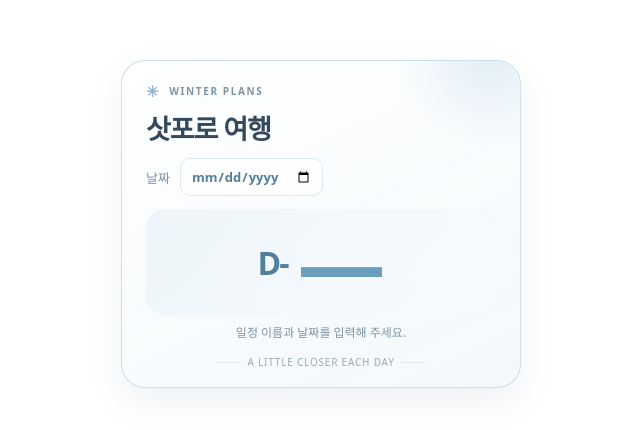
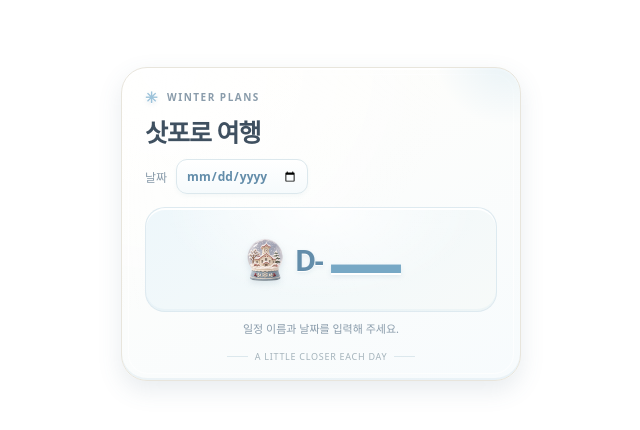
Before and after one commit to geonhwi-sim/sapporo-dday-widget, a plain HTML site: page index.html in a window 1280 px wide. Shown: the part 176-606 px from the top of the page, without its empty margins (319-959 px from the left). Drawn offline with Linux system fonts and the light colour scheme.

Commit message:
Match widget to the winter fairytale collection

```diff
--- a/index.html
+++ b/index.html
@@ -3,32 +3,35 @@
 <head>
 <meta charset="utf-8">
 <meta name="viewport" content="width=device-width,initial-scale=1">
-<meta name="theme-color" content="#f8fbfd">
+<meta name="theme-color" content="#fffdf8">
 <title>눈 오는 날의 D-day</title>
 <style>
-  :root { color-scheme: light; --ink:#34495b; --muted:#7e93a3; --blue:#8eb8d2; --blue-deep:#547f9c; --ice:#edf5f9; --line:#dce8ef; --berry:#bc777c; }
+  :root { color-scheme: light; --ink:#3f5060; --muted:#8a9cab; --blue:#9dc3da; --blue-deep:#638daa; --ice:#edf6fa; --cream:#fffdf8; --berry:#bd777d; --line:#dce8ec; }
   * { box-sizing:border-box; }
-  body { margin:0; min-height:100vh; display:grid; place-items:center; padding:16px; background:transparent; color:var(--ink); font-family:ui-rounded,"Noto Sans KR","Apple SD Gothic Neo",system-ui,sans-serif; }
-  .card { width:min(100%,400px); overflow:hidden; position:relative; padding:22px 24px 18px; border:1px solid rgba(199,218,230,.85); border-radius:24px; background:linear-gradient(155deg,rgba(255,255,255,.98),rgba(242,248,251,.97)); box-shadow:0 14px 34px rgba(84,127,156,.10), inset 0 1px 0 white; }
-  .card::before { content:""; position:absolute; width:190px;height:190px;right:-64px;top:-105px;border-radius:50%;background:radial-gradient(circle,rgba(192,220,236,.45),rgba(192,220,236,0) 70%);pointer-events:none; }
-  .topline { position:relative; display:flex; align-items:center; gap:9px; color:var(--muted); font-size:11px; font-weight:700; letter-spacing:.16em; text-transform:uppercase; }
-  .flake { color:var(--blue); font-size:15px; line-height:1; }
-  .series { width:min(100%,220px); padding:2px 0; border:0; border-bottom:1px solid transparent; outline:0; background:transparent; color:var(--muted); font-size:10px; line-height:1.2; font-weight:700; font-family:inherit; letter-spacing:.16em; }
-  .series:focus { border-bottom-color:var(--line); }
+  body { margin:0; min-height:100vh; display:grid; place-items:center; padding:10px; background:transparent; color:var(--ink); font-family:ui-rounded,"Noto Sans KR","Apple SD Gothic Neo",system-ui,sans-serif; }
+  .card { width:min(100%,400px); overflow:hidden; position:relative; isolation:isolate; padding:21px 23px 17px; border:1px solid #e8e5dc; border-radius:26px; background:radial-gradient(ellipse at 12% 0%,rgba(255,255,255,.98),transparent 55%),linear-gradient(155deg,#fffefb 5%,#f7fbfd 100%); box-shadow:0 9px 24px rgba(78,111,132,.13),inset 0 2px 0 rgba(255,255,255,.96),inset 0 -2px 0 rgba(194,217,229,.26); }
+  .card::before { content:""; position:absolute; z-index:-1; inset:6px; border:1px solid rgba(255,255,255,.72); border-radius:20px; pointer-events:none; }
+  .card::after { content:""; position:absolute; z-index:-1; width:150px;height:150px;right:-62px;top:-92px;border-radius:50%;background:radial-gradient(circle,rgba(190,220,235,.35),rgba(190,220,235,0) 70%);pointer-events:none; }
+  .topline { position:relative; display:flex; align-items:center; gap:8px; color:var(--muted); font-size:10px; font-weight:700; letter-spacing:.15em; text-transform:uppercase; }
+  .flake { color:var(--blue); font-size:15px; line-height:1; text-shadow:0 1px 0 white,0 2px 4px rgba(99,141,170,.18); }
+  .series { width:min(100%,220px); padding:2px 0; border:0; border-bottom:1px solid transparent; outline:0; background:transparent; color:var(--muted); font-size:10px; line-height:1.2; font-weight:700; font-family:inherit; letter-spacing:.15em; }
+  .series:focus { border-bottom-color:#cadce5; }
   .series::placeholder { color:#a9bac6; }
-  .event { display:block; width:100%; margin:11px 0 0; padding:0; border:0; outline:0; background:transparent; color:var(--ink); font-size:clamp(21px,5vw,27px); line-height:1.3; font-weight:700; font-family:inherit; letter-spacing:-.04em; }
-  .event::placeholder { color:#a9bac6; }
-  .date-row { margin-top:12px; display:flex; align-items:center; gap:10px; color:var(--muted); font-size:13px; }
-  input[type=date] { min-width:0; padding:8px 10px; border:1px solid var(--line); border-radius:10px; background:rgba(255,255,255,.78); color:var(--blue-deep); font-size:13px; font-weight:600; font-family:inherit; }
-  .count-area { min-height:106px; margin-top:13px; display:flex; align-items:center; justify-content:center; gap:10px; border-radius:18px; background:linear-gradient(135deg,rgba(234,244,249,.8),rgba(248,251,253,.5)); }
-  .prefix { color:var(--blue-deep); font-size:clamp(24px,6vw,32px); font-weight:700; letter-spacing:-.06em; }
-  .number { color:#6b9dbc; font-size:clamp(64px,17vw,88px); font-weight:750; letter-spacing:-.09em; line-height:1; font-variant-numeric:tabular-nums; }
+  .event { display:block; width:100%; margin:10px 0 0; padding:0; border:0; outline:0; background:transparent; color:var(--ink); font-size:clamp(20px,5vw,25px); line-height:1.3; font-weight:750; font-family:inherit; letter-spacing:-.04em; text-shadow:0 1px 0 rgba(255,255,255,.85); }
+  .event::placeholder { color:#afbdc6; }
+  .date-row { margin-top:11px; display:flex; align-items:center; gap:9px; color:var(--muted); font-size:12px; }
+  input[type=date] { min-width:0; padding:7px 9px; border:1px solid #dce8ed; border-radius:11px; background:linear-gradient(180deg,#fff,rgba(245,250,252,.92)); box-shadow:inset 0 1px 0 white,0 2px 4px rgba(109,151,175,.06); color:var(--blue-deep); font-size:12px; font-weight:650; font-family:inherit; }
+  .count-area { min-height:105px; margin-top:13px; padding:8px 11px; display:flex; align-items:center; justify-content:center; gap:6px; border:1px solid rgba(218,232,239,.84); border-radius:20px; background:radial-gradient(ellipse at 50% 0%,rgba(255,255,255,.93),transparent 62%),linear-gradient(145deg,#eef7fb,#f7faf9); box-shadow:inset 0 2px 0 rgba(255,255,255,.95),inset 0 -2px 0 rgba(192,218,231,.18); }
+  .globe { flex:0 0 auto; width:47px; height:58px; object-fit:contain; margin-right:1px; filter:drop-shadow(0 3px 3px rgba(95,131,153,.17)); }
+  .prefix { color:var(--blue-deep); font-size:clamp(23px,6vw,29px); font-weight:750; letter-spacing:-.06em; text-shadow:0 1px 0 white,0 2px 4px rgba(99,141,170,.14); }
+  .number { color:#77a8c5; font-size:clamp(58px,15vw,76px); font-weight:800; letter-spacing:-.09em; line-height:1; font-variant-numeric:tabular-nums; text-shadow:0 2px 0 white,0 3px 5px rgba(99,141,170,.17); }
   .number.today { color:var(--berry); }
-  .unit { align-self:center; margin:25px 0 0 -3px; color:var(--muted); font-size:15px; font-weight:600; }
-  .hint { min-height:19px; margin:8px 0 0; text-align:center; color:var(--muted); font-size:12px; }
-  .foot { display:flex; justify-content:center; align-items:center; gap:7px; margin-top:13px; color:#9aabb7; font-size:10px; letter-spacing:.08em; }
-  .foot::before,.foot::after { content:""; width:24px; height:1px; background:var(--line); }
-  @media(max-width:400px){.card{padding:20px 18px 16px;border-radius:19px}.count-area{min-height:96px}}
+  .unit { align-self:center; margin:21px 0 0 -2px; color:var(--muted); font-size:14px; font-weight:650; }
+  .hint { min-height:18px; margin:8px 0 0; text-align:center; color:var(--muted); font-size:11px; }
+  .foot { display:flex; justify-content:center; align-items:center; gap:7px; margin-top:12px; color:#a4b3bb; font-size:9px; letter-spacing:.08em; }
+  .foot::before,.foot::after { content:""; width:21px; height:1px; background:#dce8ed; }
+  @media(max-width:400px){.card{padding:19px 17px 15px;border-radius:22px}.count-area{min-height:96px}.globe{width:42px;height:52px}}
+  @media(prefers-reduced-motion:no-preference){input{transition:border-color .18s ease,box-shadow .18s ease}input:focus-visible{box-shadow:0 0 0 3px rgba(157,195,218,.16)}}
 </style>
 </head>
 <body>
@@ -37,6 +40,7 @@
   <input class="event" id="event" type="text" maxlength="28" aria-label="일정 이름" placeholder="기다리는 날의 이름">
   <div class="date-row"><span>날짜</span><input id="date" type="date" aria-label="목표 날짜"></div>
   <section class="count-area" aria-live="polite">
+    <img class="globe" src="snow-globe.png" alt="" aria-hidden="true">
     <span class="prefix" id="prefix">D-</span><span class="number" id="number">—</span><span class="unit" id="unit"></span>
   </section>
   <p class="hint" id="hint">일정 이름과 날짜를 입력해 주세요.</p>
```
Also changed, not shown: snow-globe.png (added).
